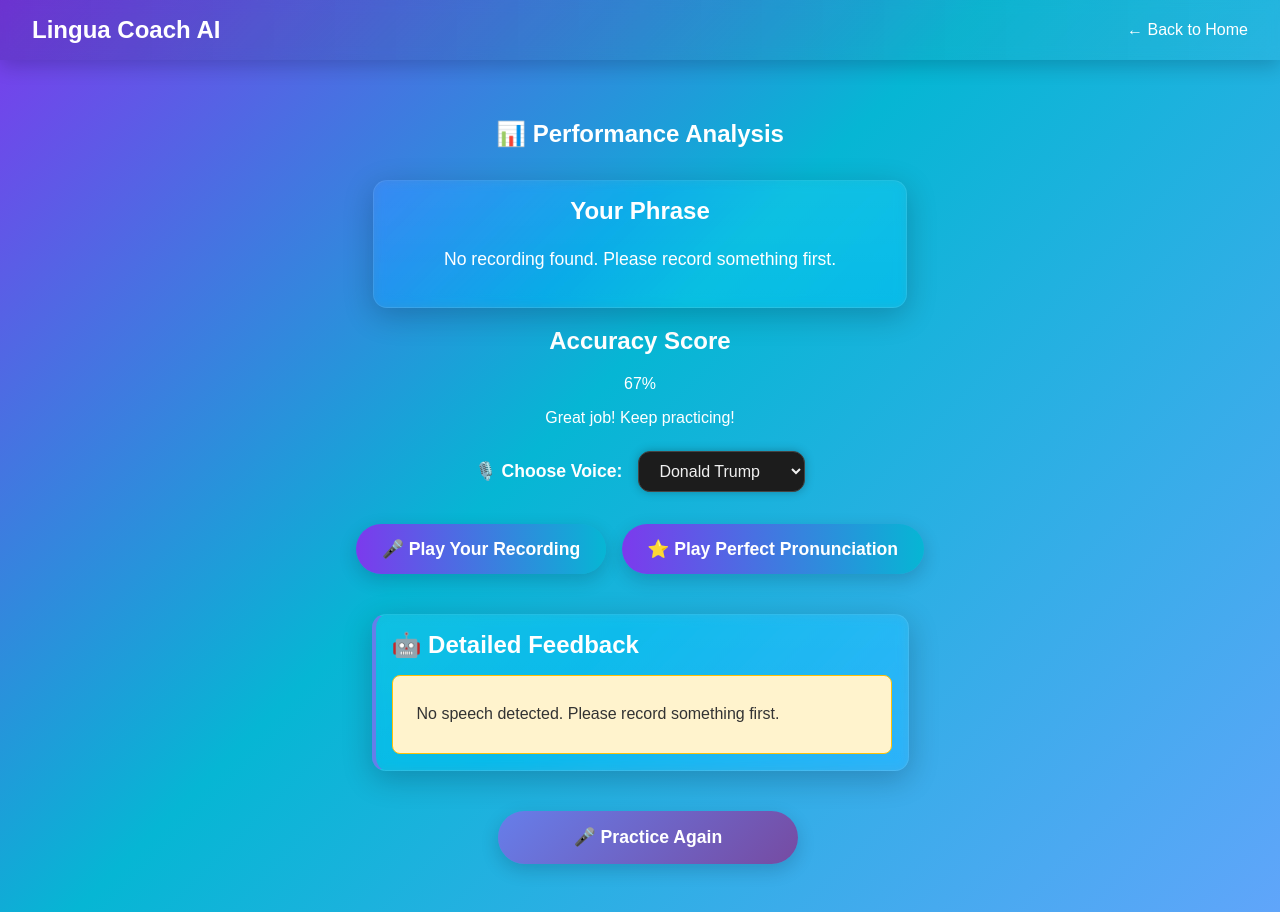
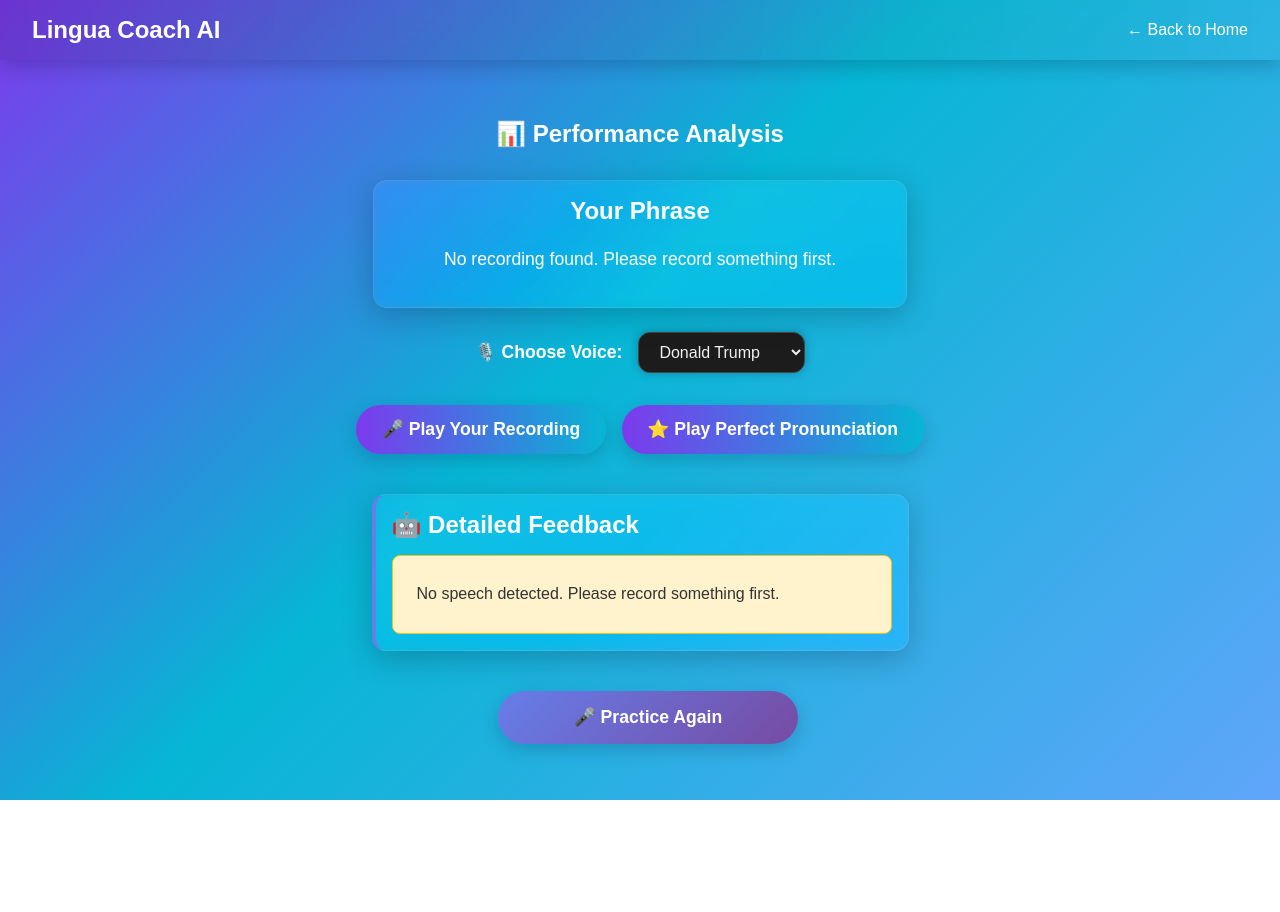
Before and after one commit to steven-vu24/AI_Language_Coach, a React (Vite) app in the folder client/: page /analysis in a window 1280 px wide. After the commit the page ends 800 px from the top, so only its background shows below. Built offline with nearby package versions, Linux system fonts and the light colour scheme.

Commit message:
deleted accuracy score

```diff
--- a/client/src/views/Analysis.jsx
+++ b/client/src/views/Analysis.jsx
@@ -316,16 +316,6 @@ export default function Analysis() {
           </p>
         </div>
 
-        {/* Accuracy Score */}
-        <div className="accuracy-box">
-          <h2>Accuracy Score</h2>
-          <div className="score-circle">
-            <span className="score-number">67</span>
-            <span className="score-percent">%</span>
-          </div>
-          <p className="score-label">Great job! Keep practicing!</p>
-        </div>
-
         {/* 🔹 Voice Selection Dropdown (Themed) */}
         <div className="voice-select-container">
           <label htmlFor="voiceSelect" className="voice-label">
```
